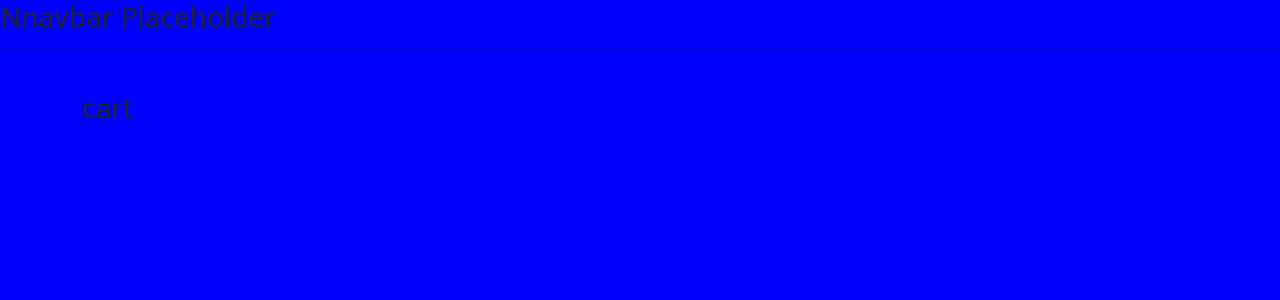
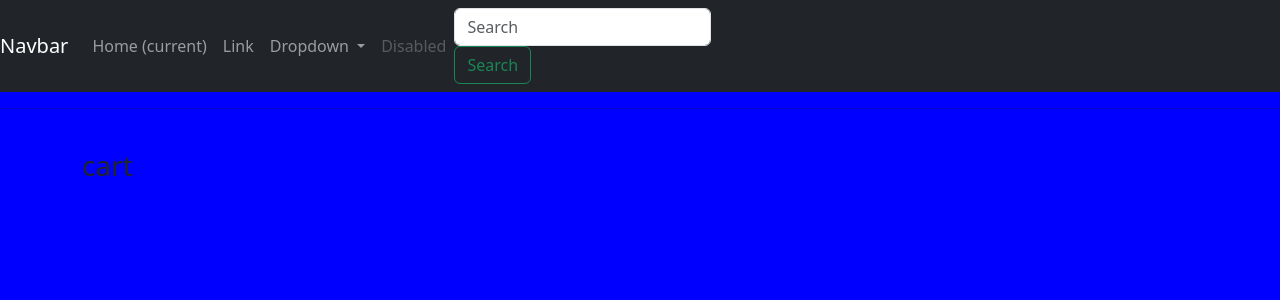
Before and after one commit to hitomi249/ecommerce, a Django app: page /cart/ in a window 1280 px wide. Shown: the top 300 px of the page. Run offline with Django 5.2, Linux system fonts and the light colour scheme.

Commit message:
Main.html navbar作成

```diff
--- a/store/templates/store/Main.html
+++ b/store/templates/store/Main.html
@@ -19,7 +19,40 @@
     <title>Ecom</title>
   </head>
   <body>
-    <h3>Nnavbar Placeholder</h3>
+    <nav class="navbar navbar-expand-lg navbar-dark bg-dark">
+        <a class="navbar-brand" href="#">Navbar</a>
+        <button class="navbar-toggler" type="button" data-toggle="collapse" data-target="#navbarSupportedContent" aria-controls="navbarSupportedContent" aria-expanded="false" aria-label="Toggle navigation">
+          <span class="navbar-toggler-icon"></span>
+        </button>
+        <div class="collapse navbar-collapse" id="navbarSupportedContent">
+          <ul class="navbar-nav mr-auto">
+            <li class="nav-item active">
+              <a class="nav-link" href="#">Home <span class="sr-only">(current)</span></a>
+            </li>
+            <li class="nav-item">
+              <a class="nav-link" href="#">Link</a>
+            </li>
+            <li class="nav-item dropdown">
+              <a class="nav-link dropdown-toggle" href="#" id="navbarDropdown" role="button" data-toggle="dropdown" aria-haspopup="true" aria-expanded="false">
+                Dropdown
+              </a>
+              <div class="dropdown-menu" aria-labelledby="navbarDropdown">
+                <a class="dropdown-item" href="#">Action</a>
+                <a class="dropdown-item" href="#">Another action</a>
+                <div class="dropdown-divider"></div>
+                <a class="dropdown-item" href="#">Something else here</a>
+              </div>
+            </li>
+            <li class="nav-item">
+              <a class="nav-link disabled" href="#">Disabled</a>
+            </li>
+          </ul>
+          <form class="form-inline my-2 my-lg-0">
+            <input class="form-control mr-sm-2" type="search" placeholder="Search" aria-label="Search">
+            <button class="btn btn-outline-success my-2 my-sm-0" type="submit">Search</button>
+          </form>
+        </div>
+       </nav>
     <hr>
     <div class="container">
         <br>
```
